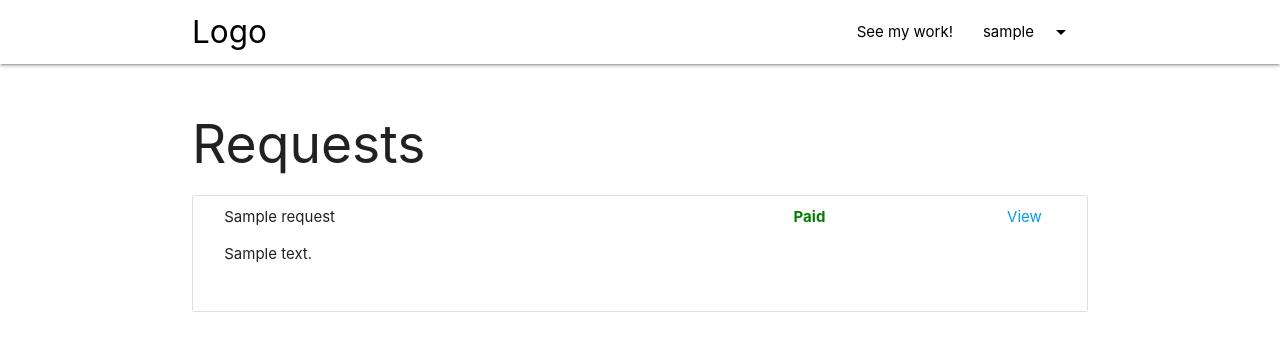
After one commit to louisgreenhall/MS4, a Django app: page /requests/all in a window 1280 px wide. The commit adds this page. Shown: the top 351 px of the page. Run offline with Django 3.2, Linux system fonts and the light colour scheme; a user stored in the database is signed in; tables that the repository leaves empty hold one stand-in row (values such as "Sample post"); some libraries are stand-ins or nearby versions.

Commit message:
comments complete, now allows users to communicate on individual request pages.

```diff
--- a/home/static/style.css
+++ b/home/static/style.css
@@ -14,4 +14,34 @@
 }
 
 
+.timestamp {
+    color: #999;
+}
+
+.user {
+    font-weight: bold;
+}
+
+.current_user {
+    color: green;
+}
+
+.other_user {
+    color: blue;
+}
+
+.status_error {
+    color: red;
+    font-weight: bold;
+}
+
+.status_warning {
+    color: orange;
+    font-weight: bold;
+}
+
+.status_success {
+    color: green;
+    font-weight: bold;
+}
 /* end */
--- a/home/templates/home/requests.html
+++ b/home/templates/home/requests.html
@@ -23,13 +23,9 @@
         </div>
     </li>
 
-
     {% endfor %}
 </ul>
 {% else %}
 You have no requests
 {% endif %}
-
-
-
 {% endblock %}
--- /dev/null
+++ b/home/templates/home/status.html
@@ -0,0 +1,11 @@
+{% if req.status == 'Awaiting Deposit' or req.status == 'Declined' or req.status == 'Awaiting Payment' %}
+<span class="status status_error">{{ req.status }}</span>
+{% endif %}
+
+{% if req.status == 'Accepted' or req.status == 'Deposit Recieved,' or req.status == 'In Progress' %}
+<span class="status status_warning">{{ req.status }}</span>
+{% endif %}
+
+{% if req.status == 'Completed' or req.status == 'Paid' %}
+<span class="status status_success">{{ req.status }}</span>
+{% endif %}
--- a/home/urls.py
+++ b/home/urls.py
@@ -3,7 +3,8 @@
 from django.conf.urls import url
 from . import views
 
-from django.contrib.auth.views import LoginView, LogoutView
+from django.contrib.auth.views import LoginView, LogoutView, PasswordChangeView, PasswordChangeDoneView, \
+    PasswordResetView, PasswordResetDoneView, PasswordResetConfirmView, PasswordResetCompleteView
 
 urlpatterns = [
     path('', views.index, name='home'),
@@ -11,5 +12,9 @@
     path('signup', views.signup, name='signup'),
     path('login', LoginView.as_view(template_name='home/login.html'), name='login', ),
     path('logout', LogoutView.as_view(template_name='home/logged_out.html'), name='logout'),
-    path('requests/mine', views.requests_mine, name='requests_mine')
+    path('requests/mine', views.requests_mine, name='requests_mine'),
+    path('requests/all', views.requests_all, name='requests_all'),
+
+    path('requests/<int:request_id>/', views.request_individual, name='request_individual'),
+    path('requests/<int:request_id>/add_comment', views.request_individual, name="submit_comment")
 ]
--- a/home/views.py
+++ b/home/views.py
@@ -6,7 +6,7 @@
 from django.contrib.auth.models import User
 from django.contrib.auth import authenticate
 from django.db import IntegrityError
-from home.models import Request
+from home.models import Request, Comment
 
 # Create your views here.
 
@@ -30,11 +30,39 @@
         req.save()
         return redirect(req)
     else:
+
         return render(request, 'home/requestform.html')
 
 def requests_mine(request):
     requests = Request.objects.filter(author=request.user)
     return render(request, 'home/requests.html', {'requests': requests})
+
+def requests_all(request):
+    if (request.user.is_superuser):
+        requests = Request.objects.all()
+        return render(request, 'home/requests.html', {'requests': requests})
+    else:
+        return redirect('requests_mine')
+
+def request_individual(request, request_id):
+
+    req = Request.objects.get(id=request_id)
+
+    if request.method == 'POST':
+        comment = Comment()
+        comment.request_id = request_id
+        comment.content = request.POST.get('content')
+        comment.author = request.user
+        comment.save()
+        return redirect(req)
+
+
+    discussion = []
+    try:
+        discussion = Comment.objects.filter(request_id=request_id)
+    except Comment.DoesNotExist:
+        discussion = []
+    return render(request, 'home/request.html', {'req': req, 'comments': discussion})
 
 def signup(request):
     if request.method == 'POST':
```
